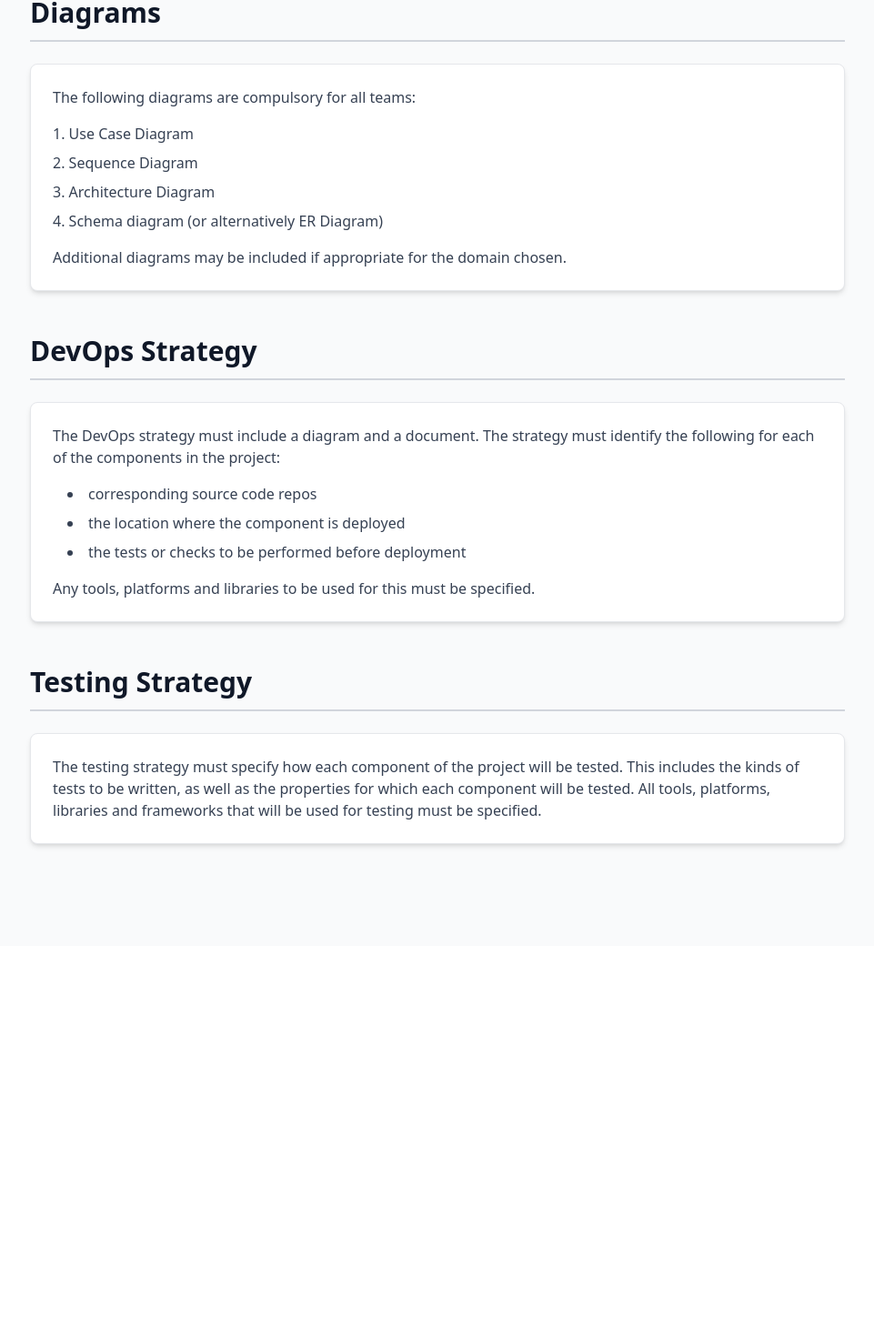
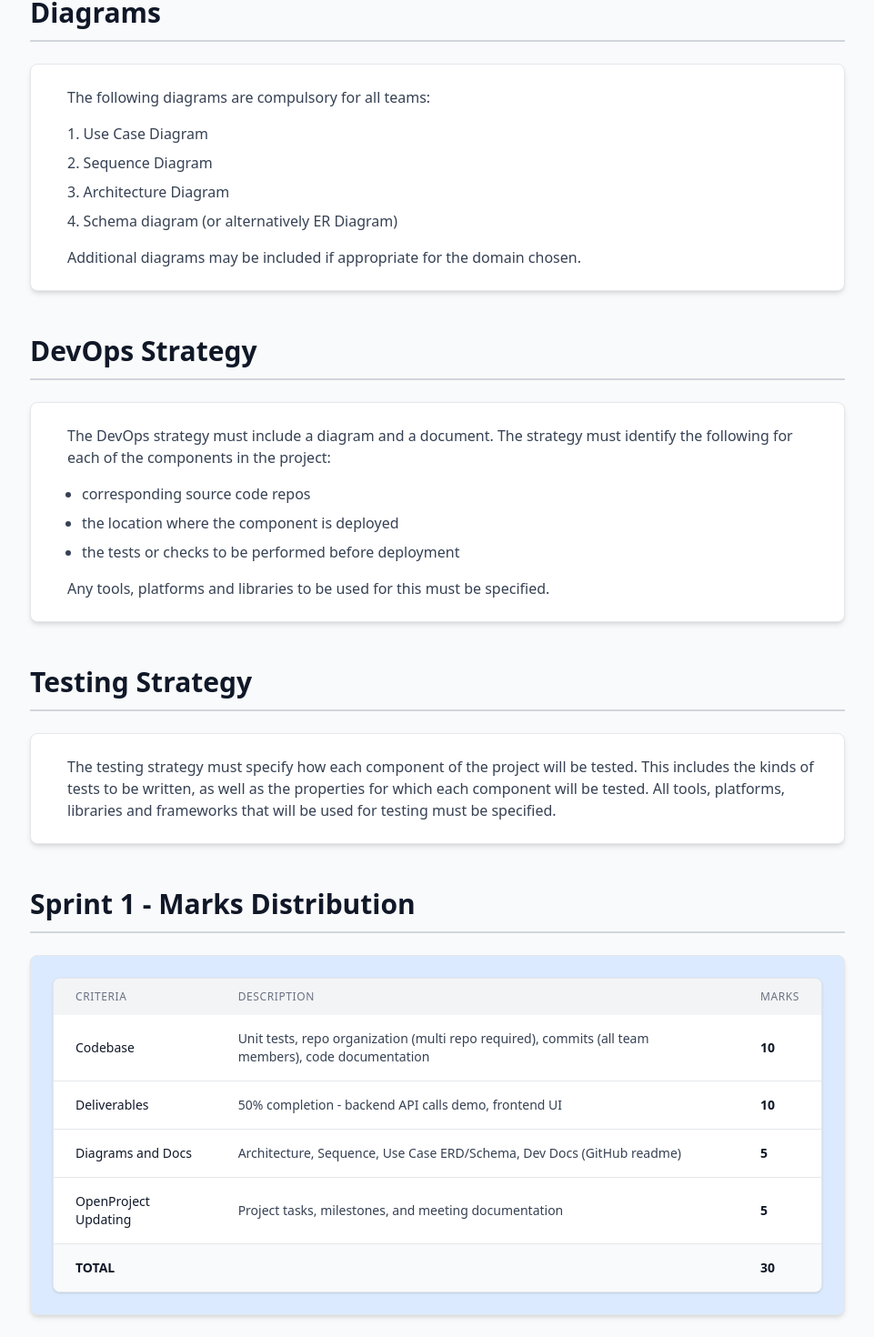
Before and after one commit to Dhaksana/se_course_website, an Angular app: page /review1-guidelines in a window 1280 px wide. Shown: the part 927-2397 px from the top of the page at 91% size, without its empty margins (287-1248 px from the left). Before the commit the page ends 1967 px from the top, so only its background shows below. Built offline with nearby package versions, Linux system fonts and the light colour scheme.

Commit message:
Review 1 guidelines connected

```diff
--- a/src/app/app.html
+++ b/src/app/app.html
@@ -54,6 +54,11 @@
         <div *ngIf="guidelinesOpen"
              class="ml-4 mt-2 space-y-2 border-l pl-3">
 
+             <a routerLink="/review1-guidelines"
+             routerLinkActive="text-blue-600 font-semibold"
+             class="block text-sm text-gray-600 hover:text-blue-600 cursor-pointer">
+            Review 1 Guidelines
+          </a>
           <a routerLink="/guidelines"
              routerLinkActive="text-blue-600 font-semibold"
              class="block text-sm text-gray-600 hover:text-blue-600 cursor-pointer">
--- a/src/app/home/home.html
+++ b/src/app/home/home.html
@@ -26,6 +26,14 @@
       <h2 class="text-3xl font-bold mb-2 text-gray-900 pb-3 border-b-2 border-gray-300">Announcements</h2>
 
       <div class="space-y-4 mt-6">
+
+        <div class="p-4 bg-green-100 rounded-lg border border-gray-200 shadow-md">
+          <h3 class="font-semibold text-gray-900 mb-2">Review 1 Guidelines Added</h3>
+          <p class="text-gray-700 text-sm mb-2">
+            Mark distribution and guidelines for Sprint Review 1 are now available in the Guidelines section.
+          </p>
+          <p class="text-gray-500 text-xs">Posted: Feb 9, 2026</p>
+        </div>
         <div class="p-4 bg-green-100 rounded-lg border border-gray-200 shadow-md">
           <h3 class="font-semibold text-gray-900 mb-2">Lecture notes 6-9 Added</h3>
           <p class="text-gray-700 text-sm mb-2">
@@ -34,13 +42,6 @@
           <p class="text-gray-500 text-xs">Posted: Jan 31, 2026</p>
         </div>
 
-        <div class="p-4 bg-green-100 rounded-lg border border-gray-200 shadow-md">
-          <h3 class="font-semibold text-gray-900 mb-2">Lecture notes 3, 4, 5 Added</h3>
-          <p class="text-gray-700 text-sm mb-2">
-            Lecture notes 3, 4, 5 are available in the Resources section.
-          </p>
-          <p class="text-gray-500 text-xs">Posted: Jan 16, 2026</p>
-        </div>
       </div>
     </section>
 
--- a/src/app/review1-guidelines/review1-guidelines.html
+++ b/src/app/review1-guidelines/review1-guidelines.html
@@ -13,8 +13,8 @@
     <section class="mb-12">
       <h2 class="text-3xl font-bold mb-2 text-gray-900 pb-3 border-b-2 border-gray-300">OpenProject</h2>
       <div class="space-y-4 mt-6">
-        <div class="p-6 bg-white rounded-lg border border-gray-200 shadow-md">
-          <ul class="list-disc list-inside space-y-2 text-gray-700">
+        <div class="p-6 pl-10 bg-white rounded-lg border border-gray-200 shadow-md">
+          <ul class="list-disc  space-y-2 text-gray-700">
             <li>The OpenProject project must contain all the Epics, User Stories and Tasks</li>
             <li>Tasks must have appropriate priority and Story Points estimated</li>
             <li>A backlog must be created for Sprint 1 with the corresponding tasks</li>
@@ -30,8 +30,8 @@
     <section class="mb-12">
       <h2 class="text-3xl font-bold mb-2 text-gray-900 pb-3 border-b-2 border-gray-300">GitHub & Codebase</h2>
       <div class="space-y-4 mt-6">
-        <div class="p-6 bg-white rounded-lg border border-gray-200 shadow-md">
-          <ul class="list-disc list-inside space-y-2 text-gray-700">
+        <div class="p-6 pl-10 bg-white rounded-lg border border-gray-200 shadow-md">
+          <ul class="list-disc space-y-2 text-gray-700">
             <li>It is preferable to have a loosely coupled backend and frontend, in separate repositories. Monorepos must have appropriate justification, as separate repositories simplifies developments and ensures a cleaner commit history.</li>
             <li>Ensure that all team members commit code regularly to GitHub.</li>
             <li>The codebase must have comments where appropriate. Developer documentation must be present in the README file. API Documentation is also necessary.</li>
@@ -44,7 +44,7 @@
     <section class="mb-12">
       <h2 class="text-3xl font-bold mb-2 text-gray-900 pb-3 border-b-2 border-gray-300">Diagrams</h2>
       <div class="space-y-4 mt-6">
-        <div class="p-6 bg-white rounded-lg border border-gray-200 shadow-md">
+        <div class="p-6 pl-10 bg-white rounded-lg border border-gray-200 shadow-md">
           <p class="text-gray-700 mb-4">The following diagrams are compulsory for all teams:</p>
           <ol class="list-decimal list-inside space-y-2 text-gray-700">
             <li>Use Case Diagram</li>
@@ -61,9 +61,9 @@
     <section class="mb-12">
       <h2 class="text-3xl font-bold mb-2 text-gray-900 pb-3 border-b-2 border-gray-300">DevOps Strategy</h2>
       <div class="space-y-4 mt-6">
-        <div class="p-6 bg-white rounded-lg border border-gray-200 shadow-md">
+        <div class="p-6 pl-10 bg-white rounded-lg border border-gray-200 shadow-md">
           <p class="text-gray-700 mb-4">The DevOps strategy must include a diagram and a document. The strategy must identify the following for each of the components in the project:</p>
-          <ul class="list-disc list-inside space-y-2 text-gray-700 ml-4">
+          <ul class="list-disc space-y-2 text-gray-700 ml-4">
             <li>corresponding source code repos</li>
             <li>the location where the component is deployed</li>
             <li>the tests or checks to be performed before deployment</li>
@@ -77,8 +77,55 @@
     <section class="mb-12">
       <h2 class="text-3xl font-bold mb-2 text-gray-900 pb-3 border-b-2 border-gray-300">Testing Strategy</h2>
       <div class="space-y-4 mt-6">
-        <div class="p-6 bg-white rounded-lg border border-gray-200 shadow-md">
+        <div class="p-6 pl-10 bg-white rounded-lg border border-gray-200 shadow-md">
           <p class="text-gray-700">The testing strategy must specify how each component of the project will be tested. This includes the kinds of tests to be written, as well as the properties for which each component will be tested. All tools, platforms, libraries and frameworks that will be used for testing must be specified.</p>
+        </div>
+      </div>
+    </section>
+
+    <!-- Marks Distribution Section -->
+    <section class="mb-12">
+      <h2 class="text-3xl font-bold mb-2 text-gray-900 pb-3 border-b-2 border-gray-300">Sprint 1 - Marks Distribution</h2>
+      <div class="space-y-4 mt-6">
+        <div class="p-6 bg-blue-100 rounded-lg border border-gray-200 shadow-md">
+          <div class="bg-white rounded-lg border border-gray-200 shadow-sm overflow-hidden">
+            <table class="min-w-full">
+              <thead class="bg-gray-100">
+                <tr>
+                  <th class="px-6 py-3 text-left text-xs font-medium text-gray-500 uppercase tracking-wider">Criteria</th>
+                  <th class="px-6 py-3 text-left text-xs font-medium text-gray-500 uppercase tracking-wider">Description</th>
+                  <th class="px-6 py-3 text-left text-xs font-medium text-gray-500 uppercase tracking-wider">Marks</th>
+                </tr>
+              </thead>
+              <tbody class="bg-white divide-y divide-gray-200">
+                <tr>
+                  <td class="px-6 py-4 text-sm font-medium text-gray-900">Codebase</td>
+                  <td class="px-6 py-4 text-sm text-gray-700">Unit tests, repo organization (multi repo required), commits (all team members), code documentation</td>
+                  <td class="px-6 py-4 whitespace-nowrap text-sm font-semibold text-gray-900">10</td>
+                </tr>
+                <tr>
+                  <td class="px-6 py-4 text-sm font-medium text-gray-900">Deliverables</td>
+                  <td class="px-6 py-4 text-sm text-gray-700">50% completion - backend API calls demo, frontend UI</td>
+                  <td class="px-6 py-4 whitespace-nowrap text-sm font-semibold text-gray-900">10</td>
+                </tr>
+                <tr>
+                  <td class="px-6 py-4 text-sm font-medium text-gray-900">Diagrams and Docs</td>
+                  <td class="px-6 py-4 text-sm text-gray-700">Architecture, Sequence, Use Case ERD/Schema, Dev Docs (GitHub readme)</td>
+                  <td class="px-6 py-4 whitespace-nowrap text-sm font-semibold text-gray-900">5</td>
+                </tr>
+                <tr>
+                  <td class="px-6 py-4 text-sm font-medium text-gray-900">OpenProject Updating</td>
+                  <td class="px-6 py-4 text-sm text-gray-700">Project tasks, milestones, and meeting documentation</td>
+                  <td class="px-6 py-4 whitespace-nowrap text-sm font-semibold text-gray-900">5</td>
+                </tr>
+                <tr class="bg-gray-50">
+                  <td class="px-6 py-4 text-sm font-bold text-gray-900">TOTAL</td>
+                  <td class="px-6 py-4 text-sm text-gray-700"></td>
+                  <td class="px-6 py-4 whitespace-nowrap text-sm font-bold text-gray-900">30</td>
+                </tr>
+              </tbody>
+            </table>
+          </div>
         </div>
       </div>
     </section>
```
